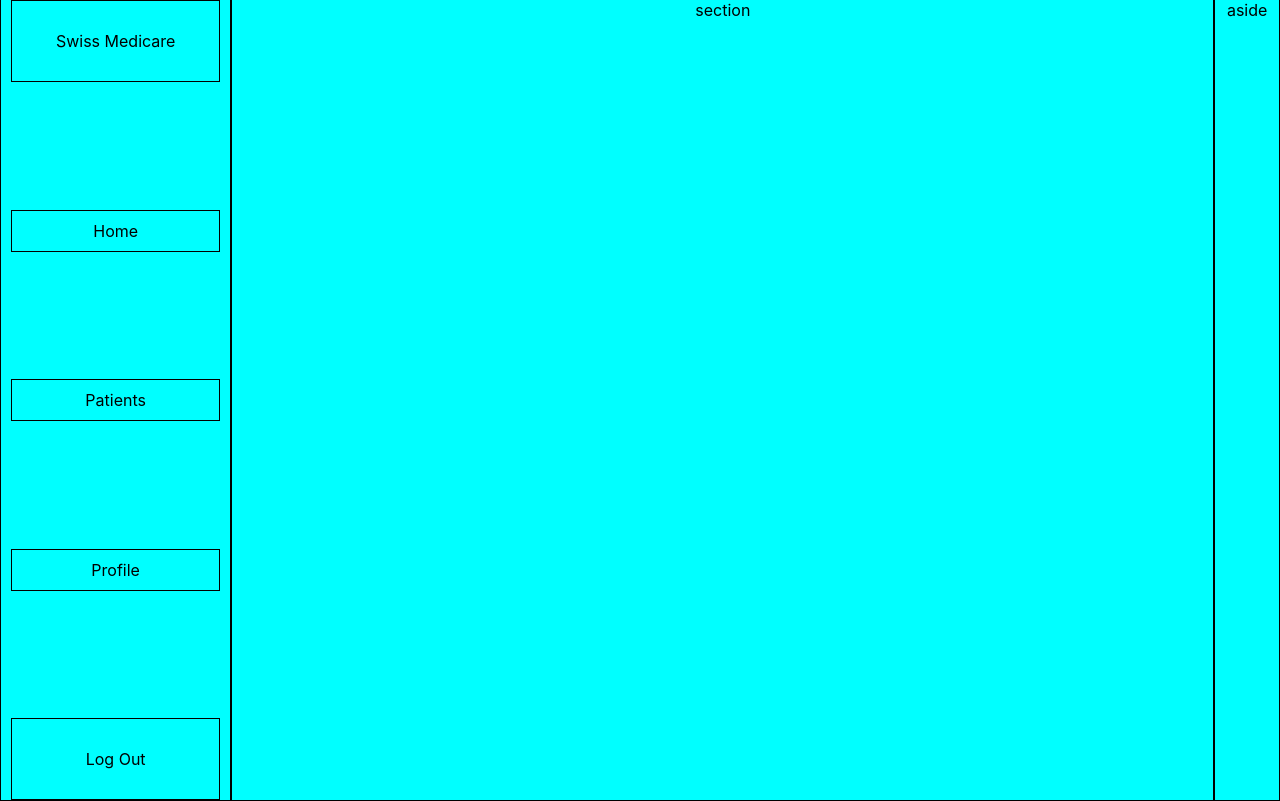
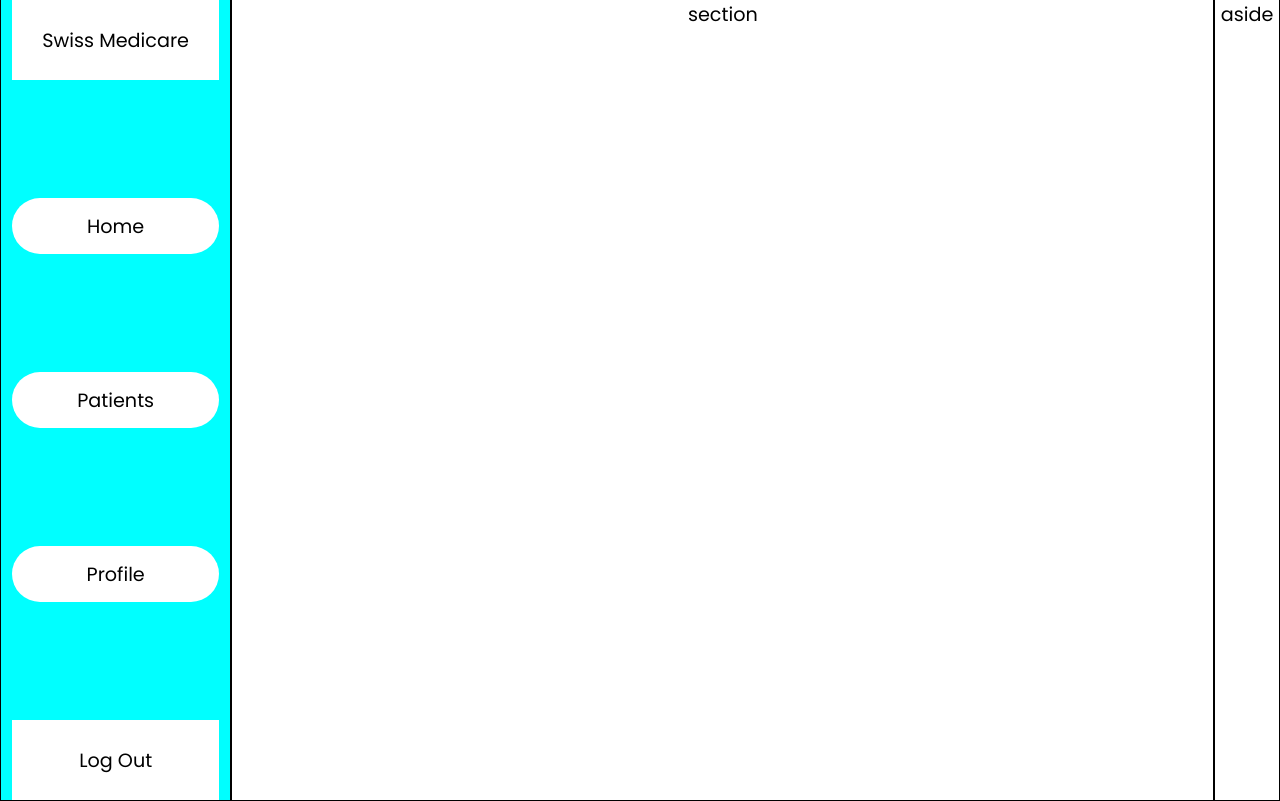
Before and after one commit to MokuaEnock/swiss, a React (Create React App) app: page /doctor in a window 1280 px wide. Built offline with nearby package versions, Linux system fonts and the light colour scheme.

Commit message:
add font faamily

```diff
--- a/src/App.css
+++ b/src/App.css
@@ -1,5 +1,12 @@
+@import url("https://fonts.googleapis.com/css2?family=Poppins&display=swap");
+
+* {
+  margin: 0;
+  padding: 0;
+  font-family: "Poppins", sans-serif;
+  font-size: 1.5vw;
+}
 body {
-  background-color: aqua;
   display: flex;
   flex-direction: column;
   align-items: center;
@@ -34,6 +41,7 @@
 }
 
 #doctor-header {
+  background-color: aqua;
   width: 18%;
   justify-content: space-between;
 }
@@ -44,7 +52,8 @@
   align-items: center;
   justify-content: center;
   width: 90%;
-  border: thin solid black;
+  /* border: thin solid black; */
+  background-color: white;
 }
 
 #doctor-logo {
@@ -55,8 +64,9 @@
   height: 10%;
 }
 
-.doctor-links{
-    height: 5%;
+.doctor-links {
+  border-radius: 7vw;
+  height: 7%;
 }
 
 #doctor-section {
```
